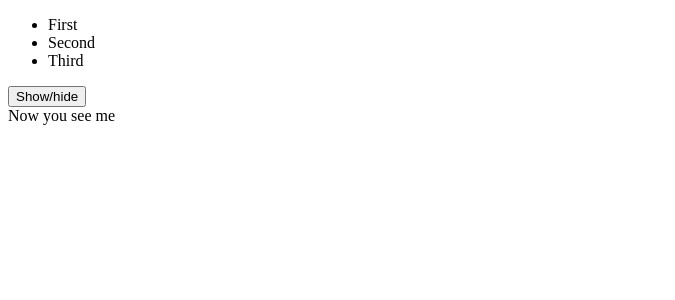
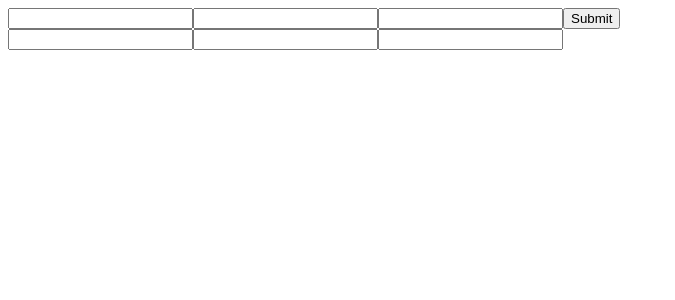
Before and after one commit to Wachrip/react-itvdn, a React (Create React App) app: page / in a window 1280 px wide. Shown: the top 300 px of the page, without its empty margins (0-675 px from the left). Built offline with nearby package versions, Linux system fonts and the light colour scheme.

Commit message:
5th task added

```diff
--- a/src/App.js
+++ b/src/App.js
@@ -1,13 +1,9 @@
-import Kobe from "./components/kobe";
-import ShowString from "./components/showStrings";
-import NamesList from "./components/namesList";
-import Hidden from "./components/hidden";
+import Input from "./components/controled/input";
 
 function App() {
   return (
     <div className="App">
-      <NamesList />
-      <Hidden />
+      <Input />
     </div>
   );
 }
--- /dev/null
+++ b/src/components/controled/input.js
@@ -0,0 +1,82 @@
+import React, { Component } from "react";
+
+export default class Input extends Component {
+  constructor(props) {
+    super(props);
+    this.state = {
+      value1: "",
+      value2: "",
+      value3: "",
+      isShown: false,
+      val1: "",
+      val2: "",
+      val3: "",
+    };
+  }
+
+  onSubmitHandler = (e) => {
+    e.preventDefault();
+    this.setState({ isShown: true });
+  };
+
+  onChangeHandler1 = (e) => {
+    e.preventDefault();
+    this.setState({ value1: e.target.value });
+  };
+
+  onChangeHandler2 = (e) => {
+    e.preventDefault();
+    this.setState({ value2: e.target.value });
+  };
+
+  onChangeHandler3 = (e) => {
+    e.preventDefault();
+    this.setState({ value3: e.target.value });
+  };
+
+  onChangeHandler4 = (e) => {
+    e.preventDefault();
+    this.setState({
+      val1: e.target.value,
+      val2: e.target.value * 0.5,
+      val3: e.target.value * 0.05,
+    });
+  };
+
+  render() {
+    return (
+      <div>
+        <form onSubmit={this.onSubmitHandler}>
+          <input
+            type="text"
+            value={this.state.value1}
+            onChange={this.onChangeHandler1}
+          />
+          <input
+            type="text"
+            value={this.state.value2}
+            onChange={this.onChangeHandler2}
+          />
+          <input
+            type="text"
+            value={this.state.value3}
+            onChange={this.onChangeHandler3}
+          />
+
+          <button type="submit">Submit</button>
+        </form>
+        {this.state.isShown && <div>{JSON.stringify(this.state)}</div>}
+
+        <form>
+          <input
+            type="text"
+            value={this.state.val1}
+            onChange={this.onChangeHandler4}
+          />
+          <input type="text" defaultValue={this.state.val2} />
+          <input type="text" defaultValue={this.state.val3} />
+        </form>
+      </div>
+    );
+  }
+}
```
Also changed, not shown: src/components/namesList.js (+10 -4 lines).
